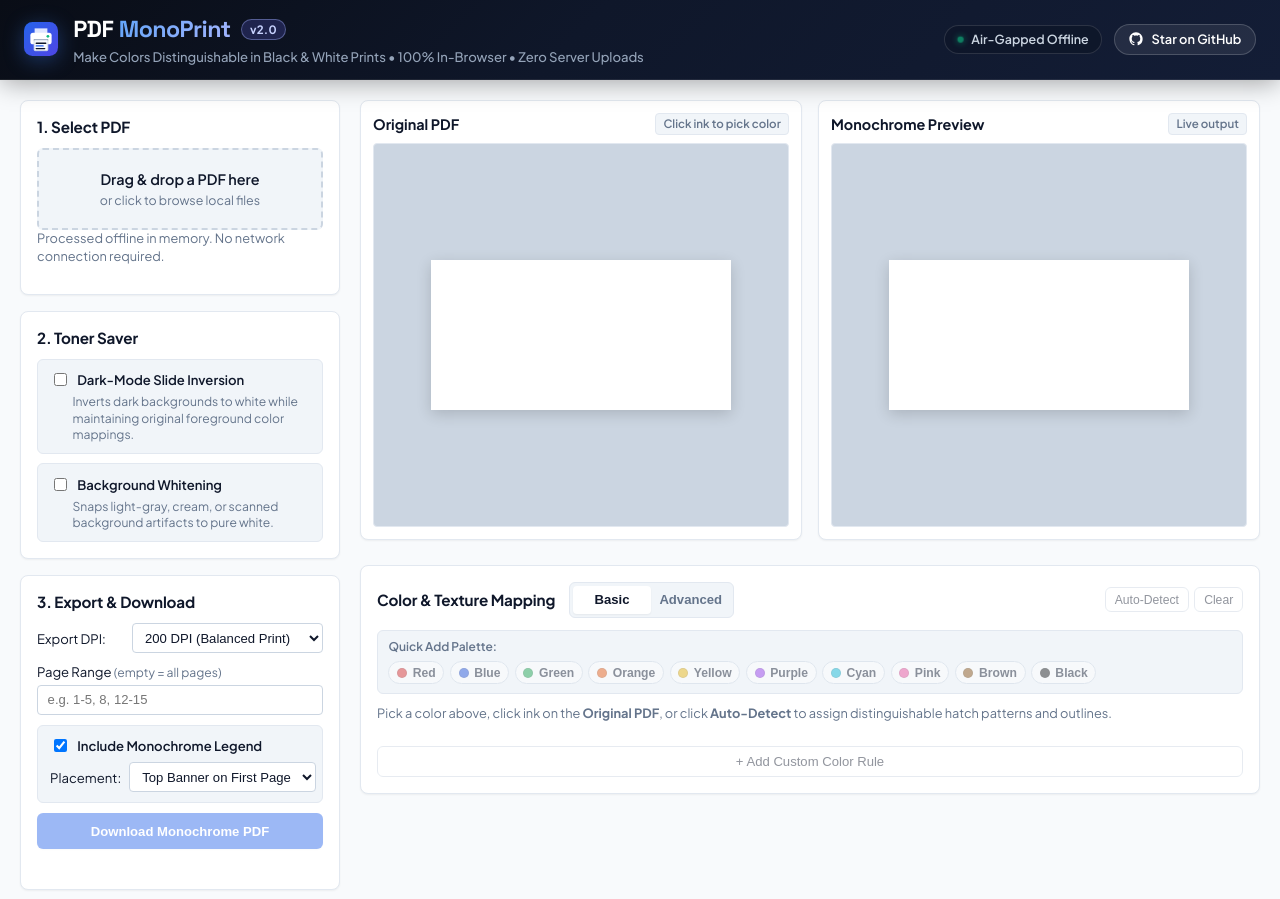
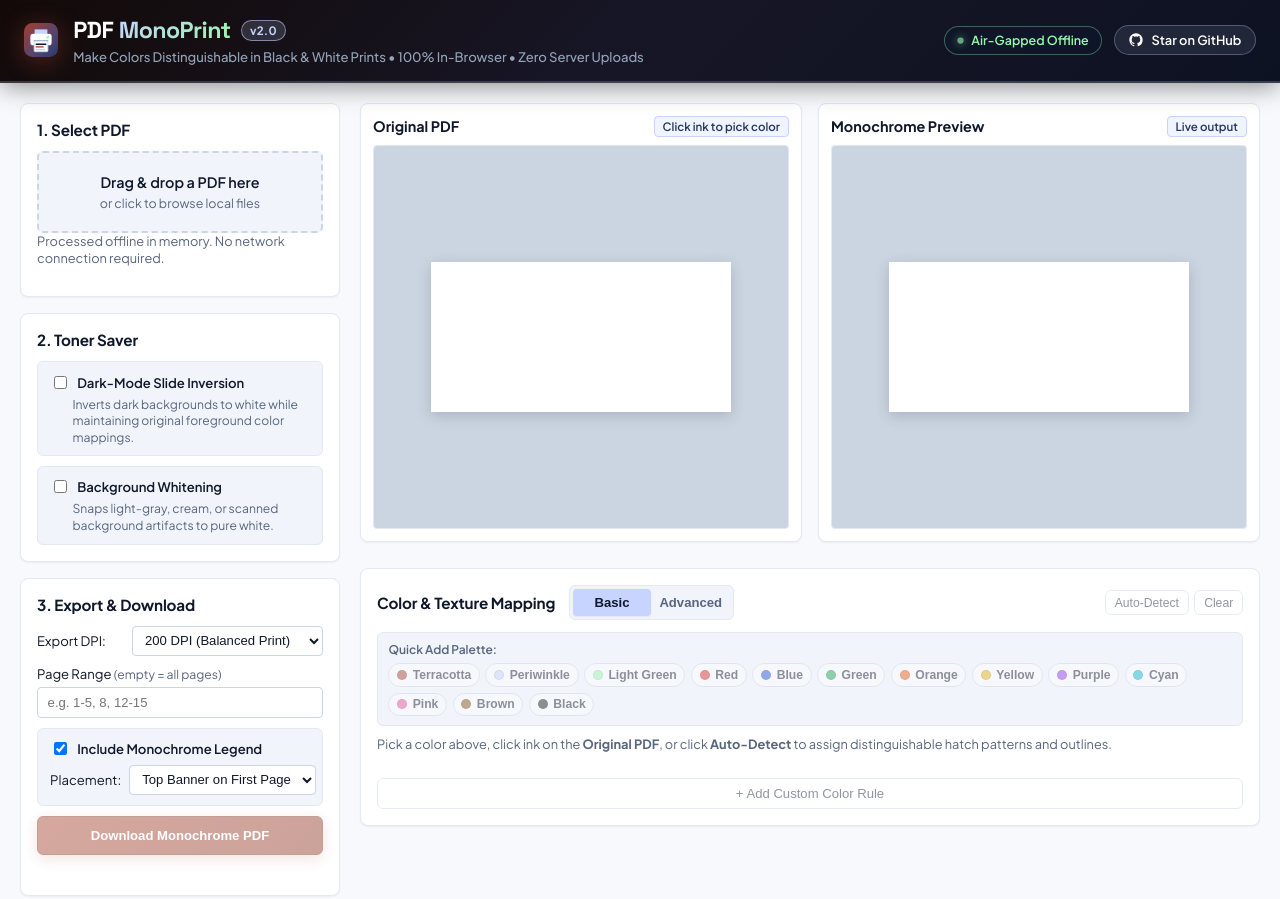
Before and after one commit to Aadish14/pdf-monoprint, a plain HTML site: page index.html in a window 1280 px wide. Shown: the top 899 px of the page. Drawn offline with Linux system fonts and the light colour scheme.

Commit message:
Integrate Periwinkle (#C6D4FF), Light Green (#99F7AB), and Terracotta (#A53F2B) triad theme into UI, header, and palette

```diff
--- a/app.js
+++ b/app.js
@@ -20,6 +20,9 @@ const CONFIG = Object.freeze({
 
 const PALETTES = Object.freeze({
   basicColors: [
+    { name: "Terracotta", hex: "#a53f2b" },
+    { name: "Periwinkle", hex: "#c6d4ff" },
+    { name: "Light Green", hex: "#99f7ab" },
     { name: "Red", hex: "#d92626" },
     { name: "Blue", hex: "#1d4ed8" },
     { name: "Green", hex: "#16a34a" },
--- a/index.html
+++ b/index.html
@@ -12,7 +12,7 @@
   <link rel="preconnect" href="https://fonts.googleapis.com" />
   <link rel="preconnect" href="https://fonts.gstatic.com" crossorigin />
   <link href="https://fonts.googleapis.com/css2?family=Plus+Jakarta+Sans:wght@400;500;600;700;800&family=Space+Grotesk:wght@600;700;800&display=swap" rel="stylesheet" />
-  <link rel="stylesheet" href="style.css?v=2.1" />
+  <link rel="stylesheet" href="style.css?v=2.2" />
   <!-- Local air-gapped libraries -->
   <script src="vendor/pdf.min.js"></script>
   <script src="vendor/jspdf.umd.min.js"></script>
@@ -38,18 +38,19 @@
         <div class="brand-logo-container" aria-hidden="true">
           <svg class="brand-printer-svg" viewBox="0 0 32 32" width="34" height="34" fill="none" xmlns="http://www.w3.org/2000/svg">
             <rect width="32" height="32" rx="8" fill="url(#headerLogoGrad)" />
-            <path d="M10 6h12v5H10z" fill="#e0e7ff" />
+            <path d="M10 6h12v5H10z" fill="#c6d4ff" />
             <rect x="6" y="10" width="20" height="11" rx="2.5" fill="#ffffff" />
-            <circle cx="22.5" cy="13.5" r="1.3" fill="#10b981" />
+            <circle cx="22.5" cy="13.5" r="1.3" fill="#99f7ab" />
             <rect x="9" y="16" width="14" height="2" rx="1" fill="#94a3b8" />
             <rect x="9.5" y="17" width="13" height="10" rx="1" fill="#f8fafc" stroke="#cbd5e1" stroke-width="0.75" />
             <line x1="11.5" y1="20" x2="20.5" y2="20" stroke="#0f172a" stroke-width="1.25" stroke-linecap="round" />
-            <line x1="11.5" y1="22.5" x2="18" y2="22.5" stroke="#2563eb" stroke-width="1.25" stroke-linecap="round" />
-            <line x1="11.5" y1="25" x2="19.5" y2="25" stroke="#0f172a" stroke-width="1.25" stroke-linecap="round" />
+            <line x1="11.5" y1="22.5" x2="18" y2="22.5" stroke="#a53f2b" stroke-width="1.25" stroke-linecap="round" />
+            <line x1="11.5" y1="25" x2="19.5" y2="25" stroke="#c6d4ff" stroke-width="1.25" stroke-linecap="round" />
             <defs>
               <linearGradient id="headerLogoGrad" x1="0" y1="0" x2="32" y2="32" gradientUnits="userSpaceOnUse">
-                <stop stop-color="#2563eb" />
-                <stop offset="1" stop-color="#4f46e5" />
+                <stop stop-color="#a53f2b" />
+                <stop offset="0.6" stop-color="#55446f" />
+                <stop offset="1" stop-color="#2a3a70" />
               </linearGradient>
             </defs>
           </svg>
@@ -292,6 +293,6 @@
     </p>
   </footer>
 
-  <script src="app.js?v=2.1"></script>
+  <script src="app.js?v=2.2"></script>
 </body>
 </html>
--- a/style.css
+++ b/style.css
@@ -1,15 +1,26 @@
 :root {
   --font-family: "Plus Jakarta Sans", system-ui, -apple-system, BlinkMacSystemFont, "Segoe UI", Roboto, sans-serif;
   --font-heading: "Space Grotesk", "Plus Jakarta Sans", system-ui, -apple-system, sans-serif;
-  --color-bg: #f8fafc;
+
+  /* Triad Brand Palette: Periwinkle (#C6D4FF), Light Green (#99F7AB), Reddish Brown (#A53F2B) */
+  --color-periwinkle: #c6d4ff;
+  --color-periwinkle-subtle: #f0f4ff;
+  --color-mint: #99f7ab;
+  --color-mint-subtle: #f0fdf4;
+  --color-terracotta: #a53f2b;
+  --color-terracotta-hover: #8e3421;
+  --color-terracotta-subtle: #fdf5f3;
+
+  --color-bg: #f8f9fc;
   --color-surface: #ffffff;
-  --color-surface-subtle: #f1f5f9;
+  --color-surface-subtle: #f1f4fa;
   --color-text-main: #0f172a;
-  --color-text-muted: #64748b;
-  --color-border: #e2e8f0;
-  --color-border-dark: #cbd5e1;
-  --color-primary: #2563eb;
-  --color-primary-hover: #1d4ed8;
+  --color-text-muted: #57657e;
+  --color-border: #e2e8f4;
+  --color-border-dark: #cbd5e4;
+
+  --color-primary: var(--color-terracotta);
+  --color-primary-hover: var(--color-terracotta-hover);
   --color-danger: #dc2626;
   --color-danger-border: #fca5a5;
   --color-success-bg: #ecfdf5;
@@ -101,11 +112,11 @@ body {
 
 /* Header Ribbon Design */
 .app-header {
-  background: linear-gradient(135deg, #090d16 0%, #0f172a 45%, #131d36 100%);
+  background: linear-gradient(135deg, #130a08 0%, #171626 48%, #0d1222 100%);
   color: #ffffff;
-  padding: 0.9rem 1.5rem;
-  border-bottom: 1px solid rgba(255, 255, 255, 0.08);
-  box-shadow: 0 4px 24px -1px rgba(0, 0, 0, 0.35);
+  padding: 0.95rem 1.5rem;
+  border-bottom: 2px solid rgba(198, 212, 255, 0.22);
+  box-shadow: 0 4px 24px -1px rgba(0, 0, 0, 0.45);
   position: relative;
   z-index: 10;
 }
@@ -129,8 +140,8 @@ body {
   align-items: center;
   justify-content: center;
   flex-shrink: 0;
-  border-radius: 8px;
-  filter: drop-shadow(0 4px 10px rgba(59, 130, 246, 0.35));
+  border-radius: 9px;
+  filter: drop-shadow(0 4px 12px rgba(165, 63, 43, 0.45));
   transition: transform var(--transition-fast);
 }
 
@@ -167,16 +178,16 @@ body {
 }
 
 .brand-highlight {
-  background: linear-gradient(135deg, #60a5fa 0%, #a5b4fc 100%);
+  background: linear-gradient(135deg, #c6d4ff 0%, #99f7ab 100%);
   -webkit-background-clip: text;
   -webkit-text-fill-color: transparent;
   font-weight: 800;
 }
 
 .version-tag {
-  background: rgba(99, 102, 241, 0.22);
-  border: 1px solid rgba(165, 180, 252, 0.4);
-  color: #c7d2fe;
+  background: rgba(198, 212, 255, 0.16);
+  border: 1px solid rgba(198, 212, 255, 0.55);
+  color: #c6d4ff;
   font-size: 0.72rem;
   font-weight: 700;
   padding: 0.12rem 0.5rem;
@@ -204,8 +215,8 @@ body {
   align-items: center;
   gap: 0.45rem;
   background: rgba(15, 23, 42, 0.85);
-  border: 1px solid rgba(255, 255, 255, 0.12);
-  color: #cbd5e1;
+  border: 1px solid rgba(153, 247, 171, 0.35);
+  color: #99f7ab;
   padding: 0.35rem 0.75rem;
   border-radius: var(--radius-pill);
   font-size: 0.78rem;
@@ -216,10 +227,10 @@ body {
 .status-pulse-dot {
   width: 7px;
   height: 7px;
-  background: #10b981;
+  background: #99f7ab;
   border-radius: 50%;
   display: inline-block;
-  box-shadow: 0 0 8px #10b981;
+  box-shadow: 0 0 10px #99f7ab;
   animation: pulseDot 2s infinite ease-in-out;
 }
 
@@ -232,8 +243,8 @@ body {
   display: inline-flex;
   align-items: center;
   gap: 0.45rem;
-  background: rgba(255, 255, 255, 0.08);
-  border: 1px solid rgba(255, 255, 255, 0.18);
+  background: rgba(198, 212, 255, 0.1);
+  border: 1px solid rgba(198, 212, 255, 0.3);
   color: #ffffff;
   padding: 0.38rem 0.85rem;
   border-radius: var(--radius-pill);
@@ -245,8 +256,12 @@ body {
 }
 
 .btn-github-star:hover {
-  background: rgba(255, 255, 255, 0.18);
-  border-color: rgba(255, 255, 255, 0.35);
+  background: rgba(198, 212, 255, 0.22);
+  border-color: #c6d4ff;
+  transform: translateY(-1px);
+  color: #ffffff;
+  box-shadow: 0 2px 10px rgba(198, 212, 255, 0.25);
+}
   transform: translateY(-1px);
   color: #ffffff;
   box-shadow: 0 2px 8px rgba(0, 0, 0, 0.2);
@@ -304,8 +319,8 @@ body {
 
 .drop-zone:hover,
 .drop-zone.drag-over {
-  border-color: var(--color-primary);
-  background: #eff6ff;
+  border-color: var(--color-terracotta);
+  background: var(--color-periwinkle-subtle);
 }
 
 .drop-zone-title {
@@ -321,11 +336,12 @@ body {
 
 .file-name-pill {
   margin-top: 0.5rem;
-  background: #dbeafe;
-  color: #1e40af;
+  background: var(--color-periwinkle);
+  color: #0f172a;
+  border: 1px solid rgba(15, 23, 42, 0.15);
   font-size: 0.78rem;
-  font-weight: 600;
-  padding: 0.2rem 0.6rem;
+  font-weight: 700;
+  padding: 0.22rem 0.65rem;
   border-radius: var(--radius-pill);
   max-width: 100%;
   overflow: hidden;
@@ -419,8 +435,9 @@ body {
 }
 
 .mode-btn.active {
-  background: var(--color-surface);
-  color: var(--color-text-main);
+  background: var(--color-periwinkle);
+  color: #0f172a;
+  font-weight: 700;
   box-shadow: var(--shadow-sm);
 }
 
@@ -707,17 +724,21 @@ button:disabled {
 
 .primary-btn {
   width: 100%;
-  background: var(--color-primary);
+  background: linear-gradient(135deg, var(--color-terracotta) 0%, var(--color-terracotta-hover) 100%);
   color: #ffffff;
-  border: none;
-  padding: 0.65rem;
-  font-weight: 600;
+  border: 1px solid #782a1a;
+  padding: 0.68rem;
+  font-weight: 700;
   margin-top: 0.65rem;
-  box-shadow: var(--shadow-sm);
+  border-radius: var(--radius-md);
+  box-shadow: 0 4px 14px rgba(165, 63, 43, 0.3);
+  transition: all var(--transition-fast);
 }
 
 .primary-btn:hover:not(:disabled) {
-  background: var(--color-primary-hover);
+  background: linear-gradient(135deg, #b84732 0%, var(--color-terracotta) 100%);
+  box-shadow: 0 6px 18px rgba(165, 63, 43, 0.42);
+  transform: translateY(-1px);
 }
 
 .secondary-btn {
@@ -901,17 +922,17 @@ button:disabled {
 }
 
 .fit-controls .btn-sm.active {
-  background: var(--color-surface);
-  color: var(--color-primary);
+  background: var(--color-periwinkle);
+  color: #0f172a;
   font-weight: 700;
   box-shadow: var(--shadow-sm);
 }
 
 .layout-controls .btn-icon-text.active {
-  background: #eff6ff;
-  border-color: var(--color-primary);
-  color: var(--color-primary);
-  font-weight: 600;
+  background: var(--color-periwinkle);
+  border-color: var(--color-terracotta);
+  color: #0f172a;
+  font-weight: 700;
 }
 
 #zoomResetBtn {
@@ -955,11 +976,11 @@ button:disabled {
 .badge {
   font-size: 0.72rem;
   font-weight: 600;
-  background: var(--color-surface-subtle);
-  border: 1px solid var(--color-border);
-  padding: 0.15rem 0.45rem;
+  background: var(--color-periwinkle-subtle);
+  border: 1px solid var(--color-periwinkle);
+  padding: 0.15rem 0.5rem;
   border-radius: var(--radius-sm);
-  color: var(--color-text-muted);
+  color: #27365c;
 }
 
 .canvas-wrapper {
```
Also changed, not shown: favicon.svg.
